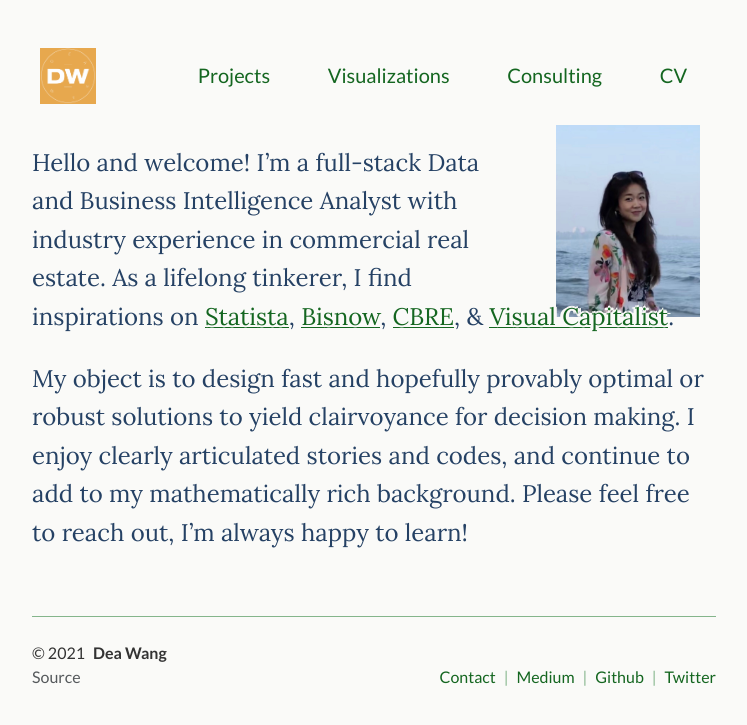
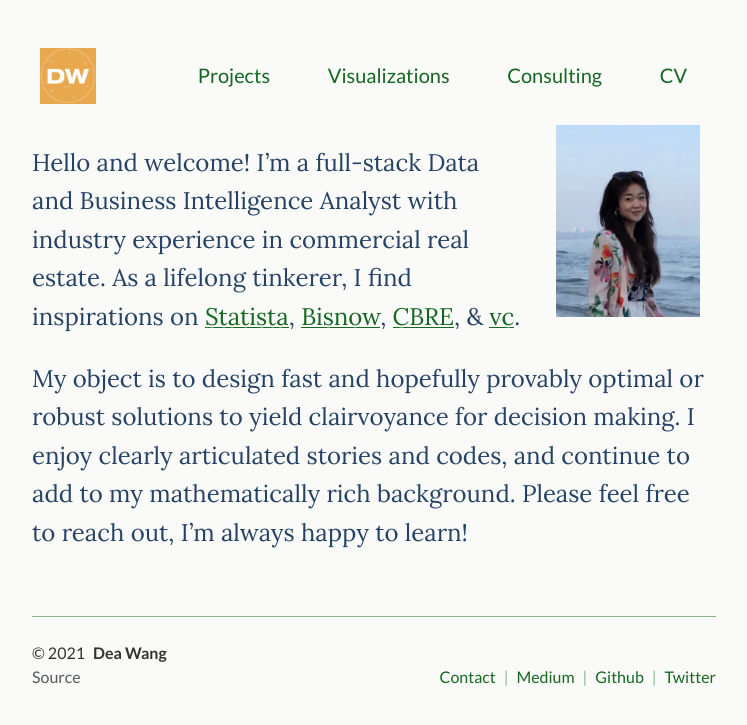
Before and after one commit to deawyk/deawyk.github.io, a Jekyll site: the page built from index.md, in a window 1280 px wide. Shown: the top 725 px of the page, without its empty margins (266-1013 px from the left). Built offline with Jekyll 4.4.1, drawn with Linux system fonts in a browser that asks for light colours.

Commit message:
Update index.md

```diff
--- a/index.md
+++ b/index.md
@@ -14,7 +14,7 @@
 {:/}
 
 <div class="lead lead-about">
-Hello and welcome! I'm a full-stack Data and Business Intelligence Analyst with industry experience in commercial real estate. As a lifelong tinkerer, I find inspirations on [Statista](https://www.statista.com/), [Bisnow](www.bisnow.com), [CBRE](https://www.cbre.ca/en/research-and-reports), & [Visual Capitalist](https://www.visualcapitalist.com).
+Hello and welcome! I'm a full-stack Data and Business Intelligence Analyst with industry experience in commercial real estate. As a lifelong tinkerer, I find inspirations on [Statista](https://www.statista.com/), [Bisnow](www.bisnow.com), [CBRE](https://www.cbre.ca/en/research-and-reports), & [vc](https://www.visualcapitalist.com).
 
 My object is to design fast and hopefully provably optimal or robust solutions to yield clairvoyance for decision making. I enjoy clearly articulated stories and codes, and continue to add to my mathematically rich background. Please feel free to reach out, I'm always happy to learn!
 </div>
```
